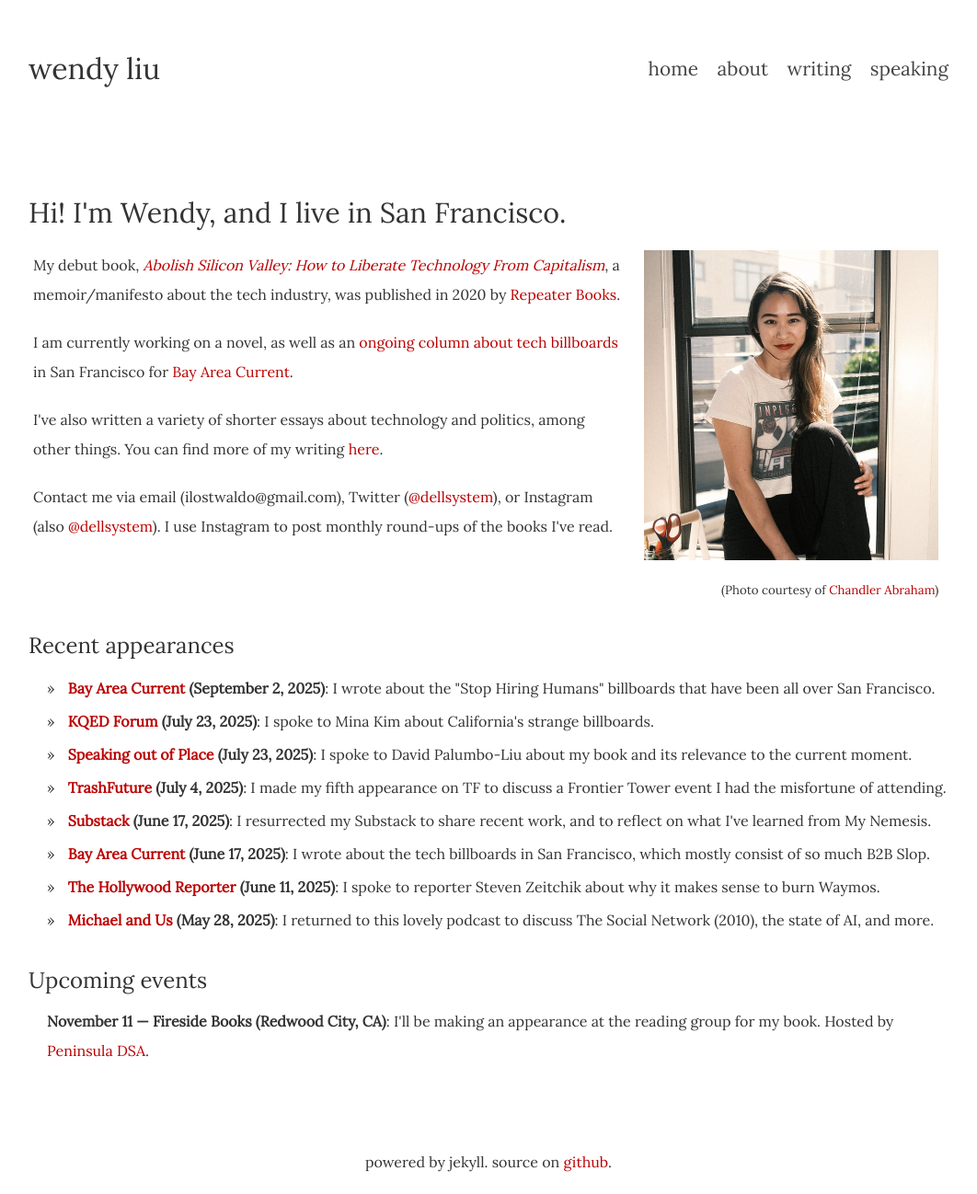
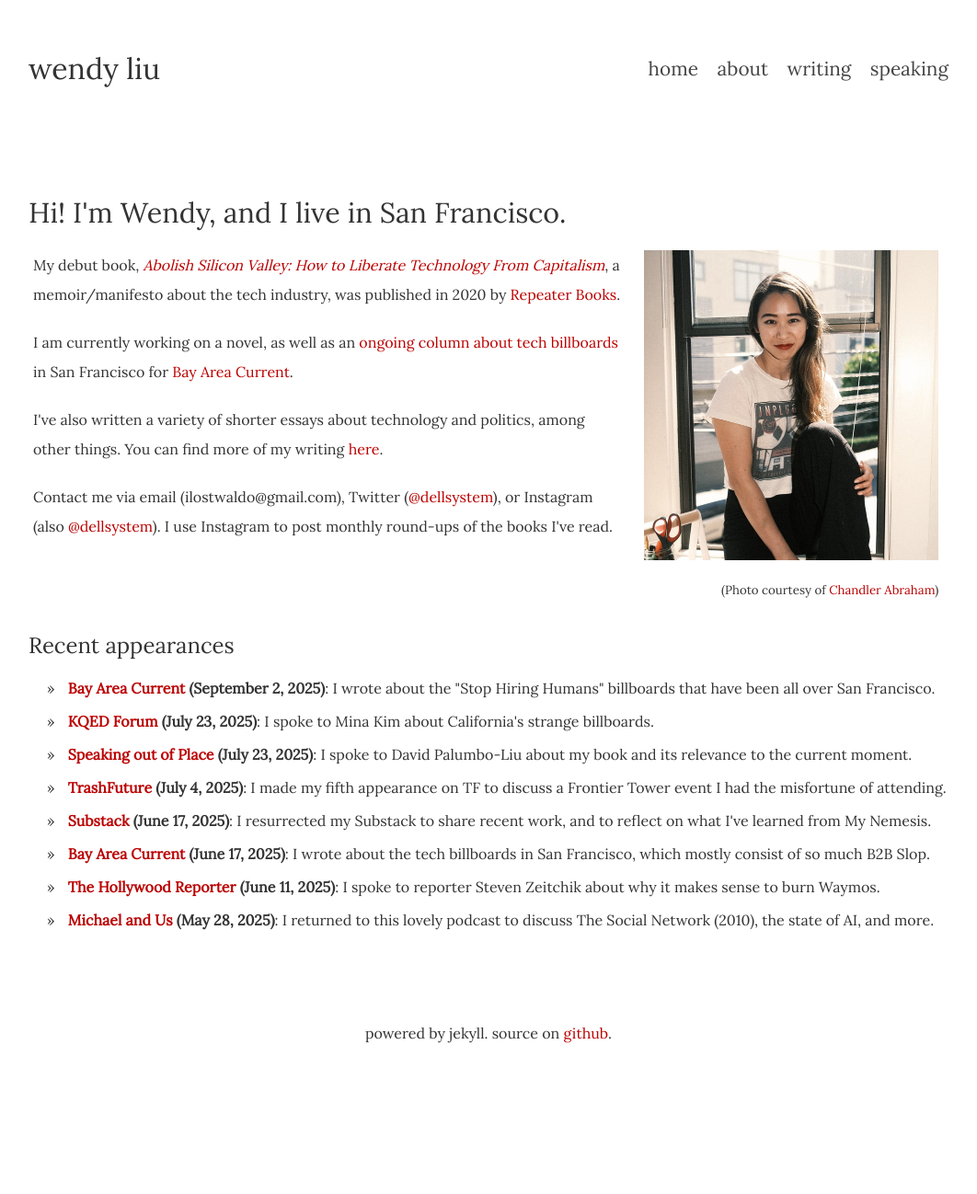
Before and after one commit to dellsystem/dellsystem.github.io, a Jekyll site: the page built from index.html, in a window 1280 px wide. Shown: the whole page at 92% size, without its empty margins (109-1171 px from the left). Built offline with Jekyll 4.4.1, drawn with Linux system fonts in a browser that asks for light colours; after the commit the page ends 1158 px from its top, so only the background shows below that.

Commit message:
Update upcoming/past events

```diff
--- a/_includes/past.html
+++ b/_includes/past.html
@@ -1,5 +1,6 @@
 <ul>
-    <li><strong>Russian River Books &amp; Letters &mdash Guerneville, California (May 17, 2025)</strong>: <a href="https://thecon.ai/events/">Book launch event for The AI Con</a> by Alex Hanna and Emily M. Bender. In person (not recorded)</li>
+    <li><strong>Fireside Books &mdash; Redwood City, California (November 11, 2025)</strong>: Reading group for Abolish Silicon Valley organized by <a href="https://peninsuladsa.org/political-reading/">Peninsula DSA</a>. In person (not recorded)</li>
+    <li><strong>Russian River Books &amp; Letters &mdash; Guerneville, California (May 17, 2025)</strong>: <a href="https://thecon.ai/events/">Book launch event for The AI Con</a> by Alex Hanna and Emily M. Bender. In person (not recorded)</li>
     <li><strong>The Firehouse &mdash; Oakland, California (April 20, 2025)</strong>: <a href="https://www.instagram.com/batherslibrary/p/DH4HBDrTQ8Z/">Book discussion event for What's Left</a> by Malcolm Harris. In person (not recorded)</li>
     <li><strong>The Firehouse &mdash; Oakland, California (February 8, 2025)</strong>: <a href="https://www.instagram.com/p/DFOUwPYSNoZ/">Seeing Red event with Rachel Kushner</a>. In person (not recorded). One of my favorite events ever</li>
     <li><strong>Shaping SF &mdash; San Francisco, California (December 4, 2024)</strong>: "Refusing Silicon Valley" with Erin McElroy. <a href="https://www.shapingsf.org/public-talks/archive_video_2024.html#rsv_vid">Video here</a></li>
--- a/_includes/upcoming.html
+++ b/_includes/upcoming.html
@@ -1,2 +1 @@
-<ul><strong>November 11 &mdash; Fireside Books (Redwood City, CA)</strong>: I'll be making an appearance at the reading group for my book. Hosted by <a href="https://peninsuladsa.org/political-reading/">Peninsula DSA</a>.</li>
-</ul>
+Nothing at the moment.
--- a/index.html
+++ b/index.html
@@ -25,5 +25,3 @@ layout: default
     <li><strong><a href="https://www.hollywoodreporter.com/news/politics-news/los-angeles-immigration-protesters-burning-waymo-techlash-1236262292/">The Hollywood Reporter</a> (June 11, 2025)</strong>: I spoke to reporter Steven Zeitchik about why it makes sense to burn Waymos.</li>
     <li><strong><a href="https://soundcloud.com/michael-and-us/preview-626-metaquest-w-wendy-liu">Michael and Us</a> (May 28, 2025)</strong>: I returned to this lovely podcast to discuss The Social Network (2010), the state of AI, and more.</li>
 </ul>
-<h3>Upcoming events</h3>
-{% include upcoming.html %}
```
